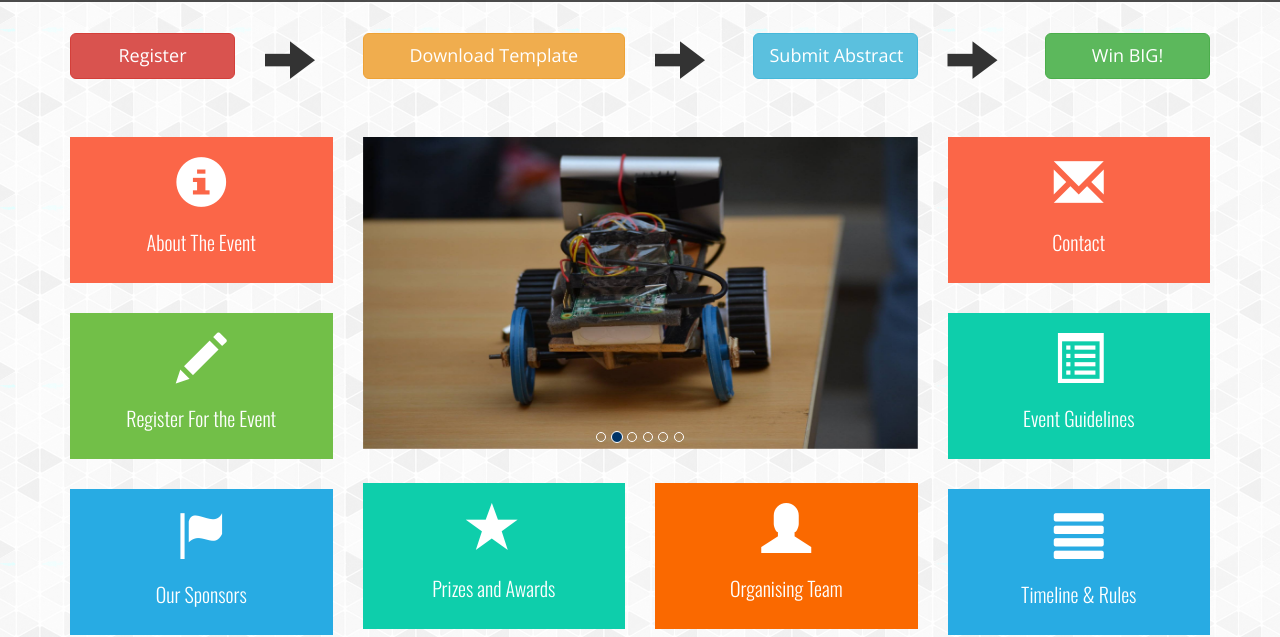
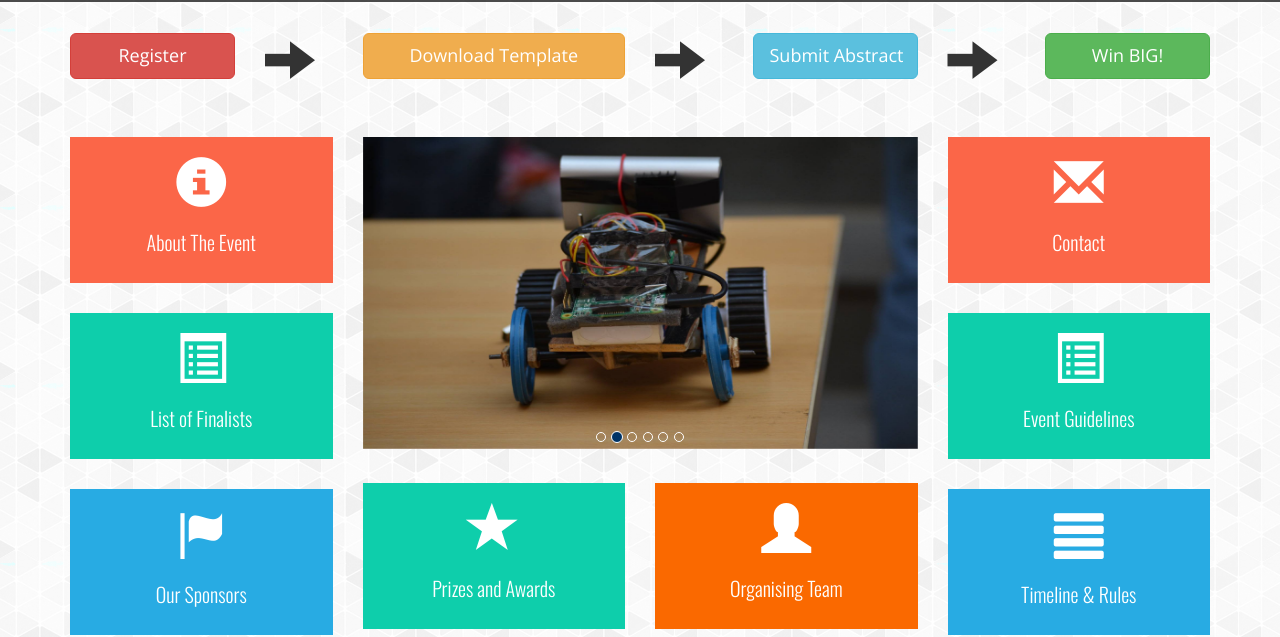
Before and after one commit to topbot2017/topbot2017.github.io, a plain HTML site: page index.html in a window 1280 px wide. Shown: the part 163-800 px from the top of the page. Drawn offline with nearby package versions, Linux system fonts and the light colour scheme; a script that the page names is missing.

Commit message:
Add files via upload

```diff
--- a/index.html
+++ b/index.html
@@ -118,14 +118,12 @@
                             </a>
                         </div>
 
-                        <div class="menu-item green">
-                            <a href="https://www.cognitoforms.com/IIITAllahabad/TOPBOTAparoksha2017" data-toggle="modal">
-                                <span class="glyphicon glyphicon-pencil" aria-hidden="true"></span>
-                                <p><br>Register For the Event</p>
-
+                        <div class="menu-item color">
+                            <a href="pdf/RESULTS .pdf">
+                                <span class="glyphicon glyphicon-list-alt" aria-hidden="true"></span>
+                                <p><br>List of Finalists</p>
                             </a>
                         </div>
-
                         <div class="menu-item blue">
                             <a href="#sponsors-modal" data-toggle="modal">
                                 <span class="glyphicon glyphicon-flag" aria-hidden="true"></span>
```
